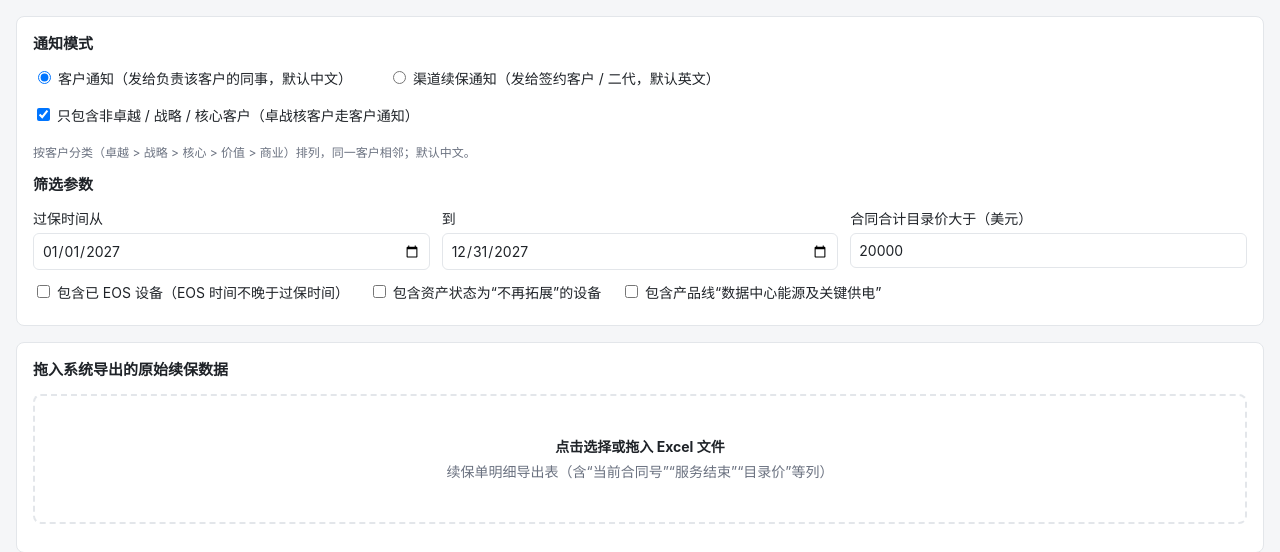
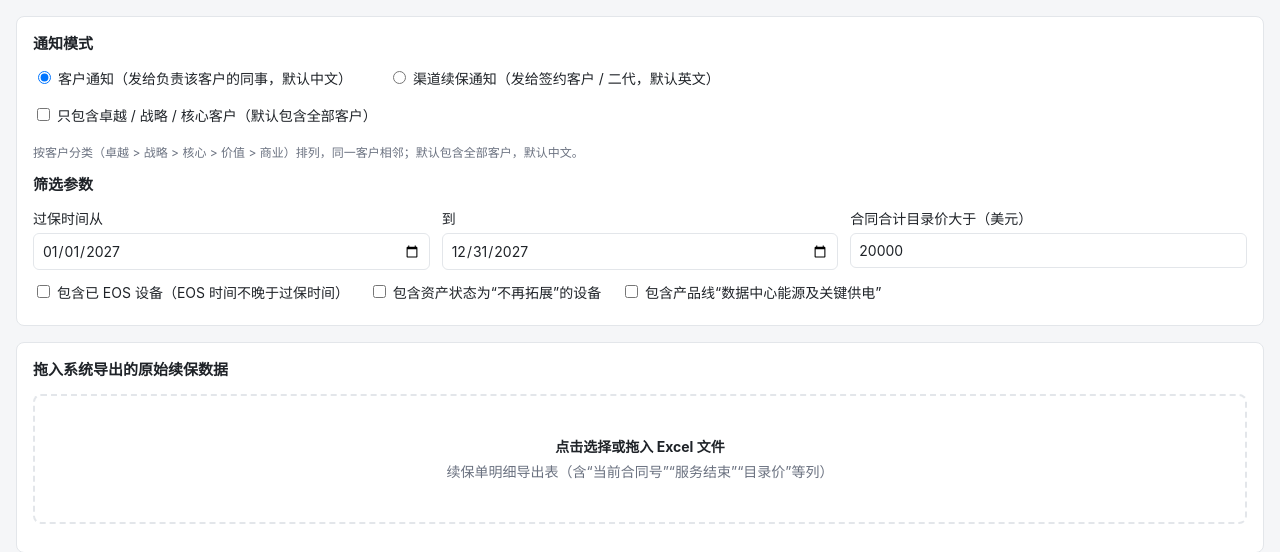
Before and after one commit to snow-wang1999/Contract-Expire-Reminder, a Flask app: page / in a window 1280 px wide. Shown: the part 106-658 px from the top of the page. Run offline with Flask 3, Linux system fonts and the light colour scheme.

Commit message:
客户通知默认包含全部客户，可选只含卓越/战略/核心客户；修复隐藏选项仍显示
- 客户模式新增可选项“只包含卓越/战略/核心客户”（默认不勾选），排除的行计入筛选过程与已排除表
- 全局样式加 [hidden]{display:none!important}，修复渠道选项在客户模式下仍显示的问题

Co-Authored-By: Claude Opus 5.5 <noreply@anthropic.com>
Claude-Session: https://claude.ai/code/session_01CCybWSRmPxTtuN9pGj8txW

```diff
--- a/app.py
+++ b/app.py
@@ -64,7 +64,8 @@ def import_raw():
                    "include_dc_energy": form.get("include_dc_energy") == "true",
                    "min_amount": float(form.get("min_amount") or raw.DEFAULT_OPTIONS["min_amount"]),
                    "mode": form.get("mode") or "customer",
-                   "channel_non_key_only": form.get("channel_non_key_only", "true") == "true"}
+                   "channel_non_key_only": form.get("channel_non_key_only", "true") == "true",
+                   "customer_key_only": form.get("customer_key_only") == "true"}
         records, funnel, excluded, warnings = raw.transform(rows, options)
     except Exception as e:
         return _bad_request(f"原始数据处理失败：{e}")
--- a/reminder/raw.py
+++ b/reminder/raw.py
@@ -8,7 +8,7 @@
 5. 排序：客户通知按客户分类等级、同一客户相邻；渠道通知按签约客户、二代相邻
 
 两种通知模式：
-- customer（客户通知，默认）：发给负责该最终客户的内部人员，默认中文
+- customer（客户通知，默认）：发给负责该最终客户的内部人员，默认包含全部客户（可选只含卓越/战略/核心客户），默认中文
 - channel（渠道续保通知）：发给签约客户（总代）或二代，默认只含非卓越/战略/核心客户，默认英文
 """
 import datetime as dt
@@ -30,6 +30,7 @@ DEFAULT_OPTIONS = {
     "min_amount": 20000,
     "mode": "customer",          # customer：客户通知；channel：渠道续保通知
     "channel_non_key_only": True,  # 渠道模式下只包含非卓越/战略/核心客户
+    "customer_key_only": False,    # 客户模式下只包含卓越/战略/核心客户（默认包含全部）
 }
 
 
@@ -71,6 +72,7 @@ def transform(rows, options=None, today=None):
     min_amount = float(opts["min_amount"] or 0)
     mode = "channel" if opts["mode"] == "channel" else "customer"
     non_key_only = mode == "channel" and bool(opts["channel_non_key_only"])
+    key_only = mode == "customer" and bool(opts["customer_key_only"])
 
     header = [_text(h) for h in rows[0]]
     idx = {name: i for i, name in reversed(list(enumerate(header))) if name}
@@ -79,7 +81,7 @@ def transform(rows, options=None, today=None):
         i = idx.get(name)
         return row[i] if i is not None and i < len(row) else None
 
-    funnel = {"rows": 0, "out_of_period": 0, "eos": 0, "no_expand": 0, "dc_energy": 0, "key_account": 0,
+    funnel = {"rows": 0, "out_of_period": 0, "eos": 0, "no_expand": 0, "dc_energy": 0, "key_account": 0, "non_key_account": 0,
               "bad_row": 0, "kept_rows": 0, "groups": 0, "below_min": 0, "records": 0}
     excluded, warnings, groups = [], [], {}
 
@@ -122,6 +124,8 @@ def transform(rows, options=None, today=None):
             reason, key = "产品线为数据中心能源及关键供电", "dc_energy"
         elif non_key_only and is_key_account(info["customer_class"]):
             reason, key = "卓越/战略/核心客户（走客户通知）", "key_account"
+        elif key_only and not is_key_account(info["customer_class"]):
+            reason, key = "非卓越/战略/核心客户（走渠道通知）", "non_key_account"
         if reason:
             funnel[key] += 1
             excluded.append({**info, "reason": reason})
@@ -172,5 +176,5 @@ def transform(rows, options=None, today=None):
     period = {"start": start.isoformat(), "end": end.isoformat(), "min_amount": min_amount,
               "include_eos": bool(opts["include_eos"]), "include_no_expand": bool(opts["include_no_expand"]),
               "include_dc_energy": bool(opts["include_dc_energy"]), "mode": mode,
-              "channel_non_key_only": non_key_only}
+              "channel_non_key_only": non_key_only, "customer_key_only": key_only}
     return records, {**funnel, "period": period}, excluded, warnings
--- a/reminder/workbook.py
+++ b/reminder/workbook.py
@@ -229,6 +229,8 @@ def build(records, excluded, funnel):
     ]
     if mode == "channel":
         rows.append(["卓越/战略/核心客户", yes(not period.get("channel_non_key_only"))])
+    else:
+        rows.append(["非卓越/战略/核心客户", yes(not period.get("customer_key_only"))])
     rows += [
         [],
         ["原始数据行数", funnel["rows"]],
@@ -237,6 +239,7 @@ def build(records, excluded, funnel):
         ["不再拓展", funnel["no_expand"]],
         ["数据中心能源及关键供电", funnel["dc_energy"]],
         ["卓越/战略/核心客户", funnel.get("key_account", 0)],
+        ["非卓越/战略/核心客户", funnel.get("non_key_account", 0)],
         ["缺少合同号/日期", funnel["bad_row"]],
         ["合并后提醒条数", funnel["groups"]],
         ["目录价未超过门槛", funnel["below_min"]],
--- a/static/app.js
+++ b/static/app.js
@@ -69,6 +69,7 @@ async function importRaw(file) {
   fd.append("include_dc_energy", $("#optDc").checked);
   fd.append("mode", currentMode());
   fd.append("channel_non_key_only", $("#optNonKey").checked);
+  fd.append("customer_key_only", $("#optKeyOnly").checked);
   $("#rawResult").innerHTML = `<p class="muted">${esc(t("正在处理 {name} …", { name: file.name }))}</p>`;
   try {
     const data = await api("/api/raw", fd);
@@ -106,9 +107,10 @@ function currentMode() {
 function updateModeUi() {
   const channel = currentMode() === "channel";
   $("#channelOpt").hidden = !channel;
+  $("#customerOpt").hidden = channel;
   $("#modeHint").textContent = channel
     ? t("按签约客户、二代分组排列，收件人填写总代或二代的联系人；同一伙伴的合同合并成一封邮件，不含金额和内部信息，默认英文。")
-    : t("按客户分类（卓越 > 战略 > 核心 > 价值 > 商业）排列，同一客户相邻；默认中文。");
+    : t("按客户分类（卓越 > 战略 > 核心 > 价值 > 商业）排列，同一客户相邻；默认包含全部客户，默认中文。");
 }
 document.querySelectorAll("input[name=mode]").forEach((r) => r.addEventListener("change", updateModeUi));
 
@@ -130,6 +132,7 @@ function funnelHtml(f) {
     [t("资产状态为不再拓展"), -f.no_expand, f.period.include_no_expand ? included : ""],
     [t("数据中心能源及关键供电"), -f.dc_energy, f.period.include_dc_energy ? included : ""],
     [t("卓越 / 战略 / 核心客户"), -(f.key_account || 0), ""],
+    [t("非卓越 / 战略 / 核心客户"), -(f.non_key_account || 0), ""],
     [t("缺少合同号或日期"), -f.bad_row, ""],
     [t("按 合同号+过保时间+服务类型 合并后"), f.groups, t("条"), true],
     [t("合计目录价未超过 {min}", { min: money(f.period.min_amount) }), -f.below_min, ""],
--- a/static/i18n.js
+++ b/static/i18n.js
@@ -21,9 +21,11 @@ const EN = {
   "客户通知（发给负责该客户的同事，默认中文）": "Customer notice (to colleagues in charge of the customer, Chinese by default)",
   "渠道续保通知（发给签约客户 / 二代，默认英文）": "Channel renewal notice (to the contracting partner / tier-2 partner, English by default)",
   "只包含非卓越 / 战略 / 核心客户（卓战核客户走客户通知）": "Only non-Premier / Strategic / Core accounts (those go through customer notices)",
+  "只包含卓越 / 战略 / 核心客户（默认包含全部客户）": "Only Premier / Strategic / Core accounts (all customers by default)",
+  "非卓越 / 战略 / 核心客户": "Non-Premier / Strategic / Core accounts",
   "按签约客户、二代分组排列，收件人填写总代或二代的联系人；同一伙伴的合同合并成一封邮件，不含金额和内部信息，默认英文。":
     "Grouped by contracting partner and tier-2 partner. Fill in the partner contacts; contracts of the same partner (same tier-2) are merged into one email without prices or internal information. English by default.",
-  "按客户分类（卓越 > 战略 > 核心 > 价值 > 商业）排列，同一客户相邻；默认中文。":
+  "按客户分类（卓越 > 战略 > 核心 > 价值 > 商业）排列，同一客户相邻；默认包含全部客户，默认中文。":
     "Sorted by account class (Premier > Strategic > Core > Value > Commercial), rows of the same customer kept together. Chinese by default.",
   "筛选参数": "Filters",
   "过保时间从": "Expiry from",
--- a/static/index.html
+++ b/static/index.html
@@ -32,6 +32,7 @@
         <label class="check"><input type="radio" name="mode" value="customer" checked> <span data-i18n>客户通知（发给负责该客户的同事，默认中文）</span></label>
         <label class="check"><input type="radio" name="mode" value="channel"> <span data-i18n>渠道续保通知（发给签约客户 / 二代，默认英文）</span></label>
       </div>
+      <label class="check" id="customerOpt"><input type="checkbox" id="optKeyOnly"> <span data-i18n>只包含卓越 / 战略 / 核心客户（默认包含全部客户）</span></label>
       <label class="check" id="channelOpt"><input type="checkbox" id="optNonKey" checked> <span data-i18n>只包含非卓越 / 战略 / 核心客户（卓战核客户走客户通知）</span></label>
       <p class="muted small" id="modeHint"></p>
       <h2 data-i18n>筛选参数</h2>
--- a/static/style.css
+++ b/static/style.css
@@ -12,6 +12,7 @@
   }
 }
 * { box-sizing: border-box; }
+[hidden] { display: none !important; }
 body { margin: 0; background: var(--bg); color: var(--text); font: 14px/1.5 -apple-system, "Segoe UI", "Microsoft YaHei", "PingFang SC", sans-serif; }
 main { max-width: 1280px; margin: 0 auto; padding: 16px; }
 h1 { font-size: 20px; margin: 0; }
```
Also changed, not shown: tests/test_reminder.py (+12 -0 lines), README.md.
